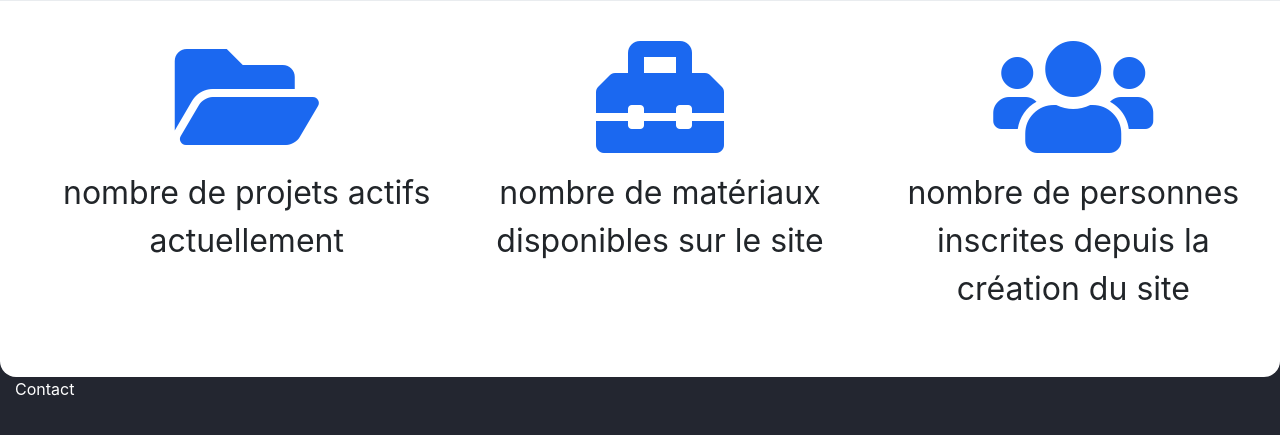
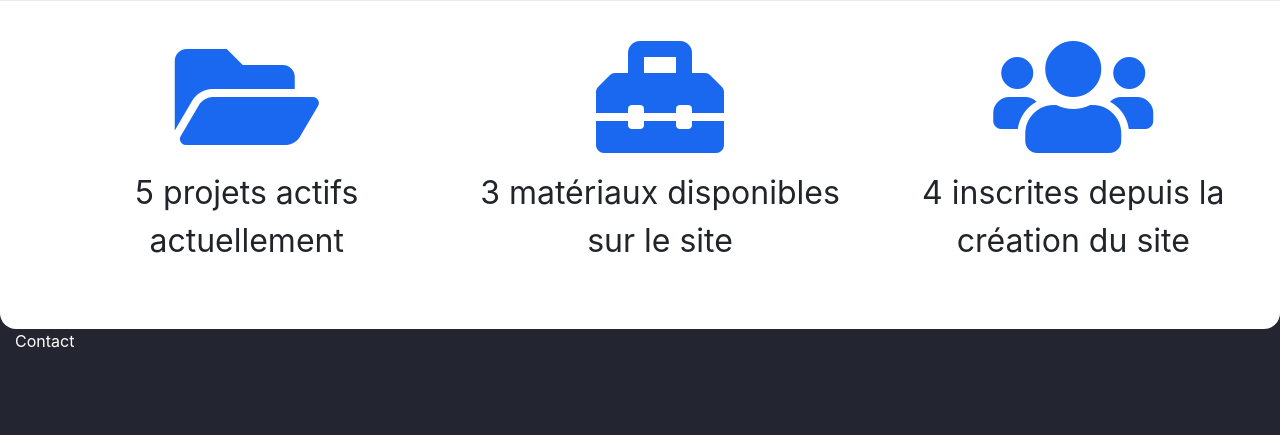
Before and after one commit to Dylan-Helin/Prepascience, a Django app: page / in a window 1280 px wide. Shown: the part 350-785 px from the top of the page. Run offline with Django 3.2, Linux system fonts and the light colour scheme; data comes from the database, SQL or seed files in the repository; some libraries are stand-ins or nearby versions.

Commit message:
count home fonctionnel

```diff
--- a/Prepascience/views.py
+++ b/Prepascience/views.py
@@ -10,7 +10,10 @@ from django.conf import settings
 
 
 def homepage(request):
-    return render(request, "home.html")
+    nbp = Projet.objects.all().count()
+    nbm = Materiaux.objects.all().count()
+    nbu = User.objects.all().count()
+    return render(request, "home.html", {'nbm': nbm, 'nbp': nbp, 'nbu': nbu})
 
 
 def materiaux(request):
--- a/templates/home.html
+++ b/templates/home.html
@@ -78,15 +78,15 @@
         <div class="row">
          <div class="col-md-4" align="center">
         <h2><i class="fas fa-folder-open fa-4x" style="color:#1B68F0"></i></h2>
-        <p  style="font-size: 2rem">nombre de projets actifs actuellement </p>
+        <p  style="font-size: 2rem">{{nbp}} projets actifs actuellement </p>
         </div>
         <div class="col-md-4" align="center">
         <h2><i class="fas fa-toolbox fa-4x" style="color:#1B68F0"></i></h2>
-        <p style="font-size: 2rem">nombre de matériaux disponibles sur le site </p>
+        <p style="font-size: 2rem">{{ nbm }} matériaux disponibles sur le site </p>
         </div>
         <div class="col-md-4" align="center">
         <h2><i class="fas fa-users fa-4x" style="color:#1B68F0"></i></h2>
-        <p style="font-size: 2rem">nombre de personnes inscrites depuis la création du site</p>
+        <p style="font-size: 2rem">{{ nbu }} inscrites depuis la création du site</p>
         </div>
         </div>
         </ul>
```
